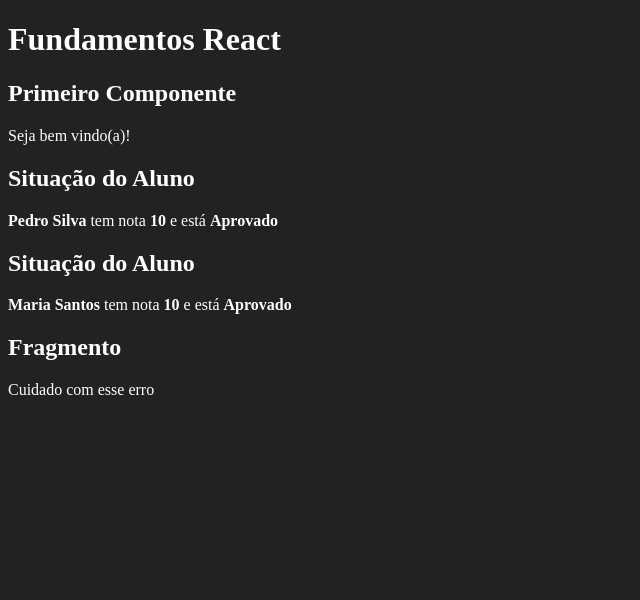
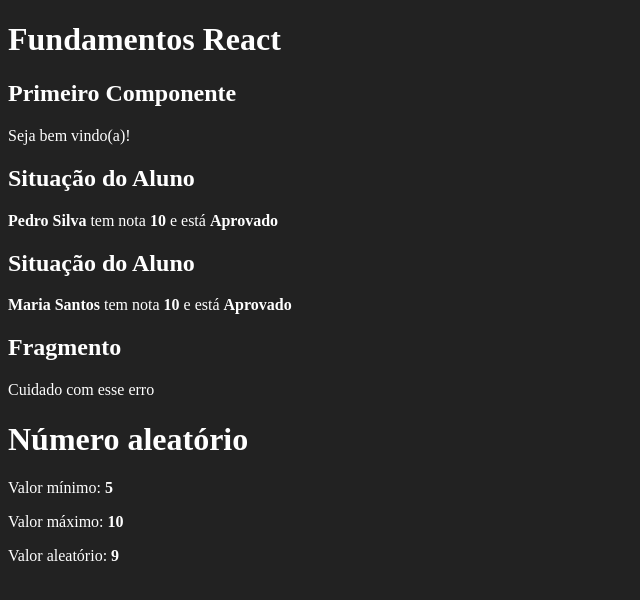
Before and after one commit to lucas-castro-developer/fundamentos-react, a React (Create React App) app: page / in a window 1280 px wide. Shown: the top 600 px of the page, without its empty margins (0-640 px from the left). Built offline with nearby package versions, Linux system fonts and the light colour scheme.

Commit message:
Challenge - Random numbers

```diff
--- a/src/app.jsx
+++ b/src/app.jsx
@@ -3,6 +3,7 @@ import React from "react";
 import Primeiro from "./components/basicos/Primeiro";
 import ComParametro from "./components/basicos/ComParametro";
 import Fragmento from "./components/basicos/Fragmento";
+import Aleatorio from "./components/basicos/Aleatorio"
 
 export default () => (
   <div id="app">
@@ -11,5 +12,6 @@ export default () => (
     <ComParametro titulo="Situação do Aluno" aluno="Pedro Silva" nota={9.3} />
     <ComParametro titulo="Situação do Aluno" aluno="Maria Santos" nota={9.9} />
     <Fragmento />
+    <Aleatorio min={5} max={10} />
   </div>
 );
--- /dev/null
+++ b/src/components/basicos/Aleatorio.jsx
@@ -0,0 +1,20 @@
+import React from "react";
+
+export default function Aleatorio(props) {
+  const {min, max} = props;
+  const aleatorio = parseInt(Math.random() * (max - min)) + min;
+  return (
+    <>
+      <h1>Número aleatório</h1>
+      <p>
+        Valor mínimo: <strong>{min}</strong>
+      </p>
+      <p>
+        Valor máximo: <strong>{max}</strong>
+      </p>
+      <p>
+        Valor aleatório: <strong>{aleatorio}</strong>
+      </p>
+    </>
+  );
+}
```
